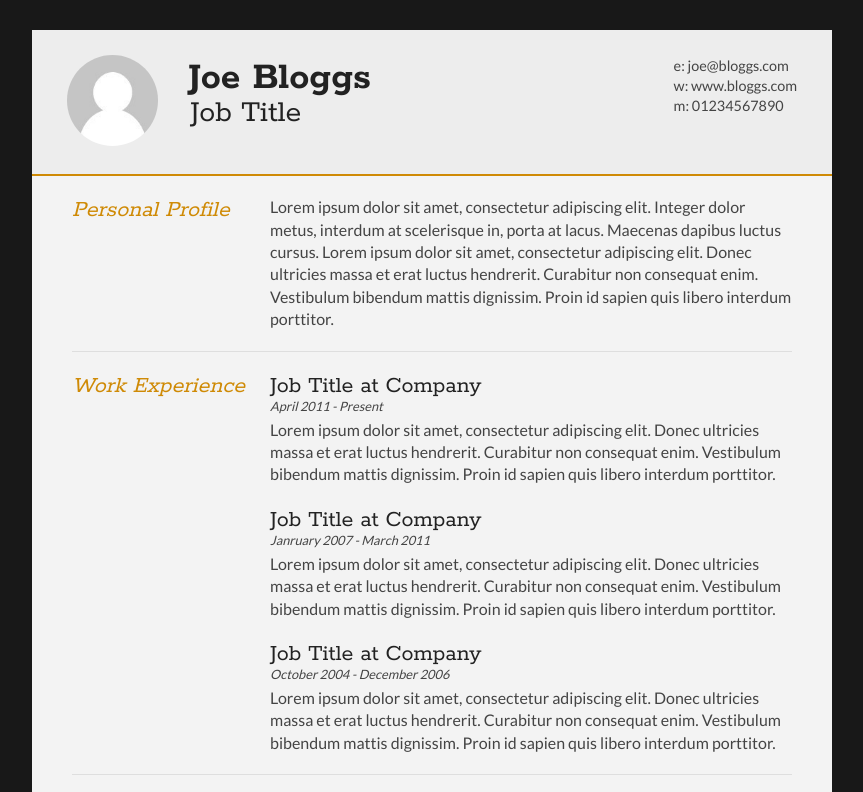
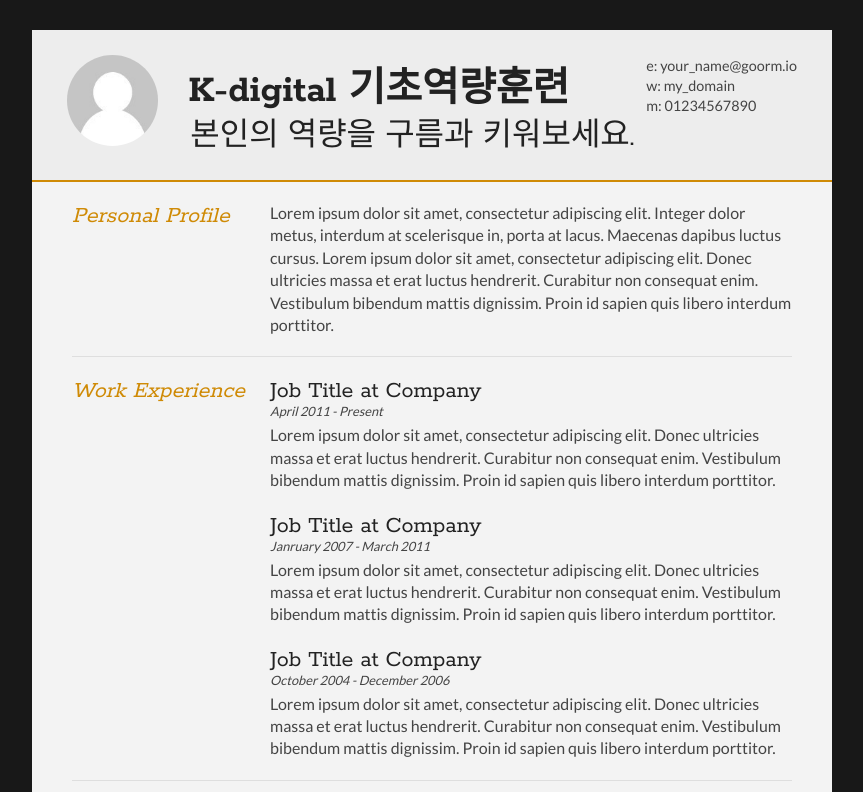
Before and after one commit to goorm-edu/goorm-edu.github.io, a plain HTML site: page index.html in a window 1280 px wide. Shown: the top 792 px of the page, without its empty margins (208-1071 px from the left). Drawn offline with Linux system fonts and the light colour scheme.

Commit message:
Update index.html
Change some text for KDC

```diff
--- a/index.html
+++ b/index.html
@@ -22,14 +22,14 @@
 		</div>
 
 		<div id="name">
-			<h1 class="quickFade delayTwo">Joe Bloggs</h1>
-			<h2 class="quickFade delayThree">Job Title</h2>
+			<h1 class="quickFade delayTwo">K-digital 기초역량훈련</h1>
+			<h2 class="quickFade delayThree">본인의 역량을 구름과 키워보세요.</h2>
 		</div>
 
 		<div id="contactDetails" class="quickFade delayFour">
 			<ul>
-				<li>e: <a href="mailto:joe@bloggs.com" target="_blank">joe@bloggs.com</a></li>
-				<li>w: <a href="http://www.bloggs.com">www.bloggs.com</a></li>
+				<li>e: <a href="mailto:joe@bloggs.com" target="_blank">your_name@goorm.io</a></li>
+				<li>w: <a href="http://www.bloggs.com">my_domain</a></li>
 				<li>m: 01234567890</li>
 			</ul>
 		</div>
```
